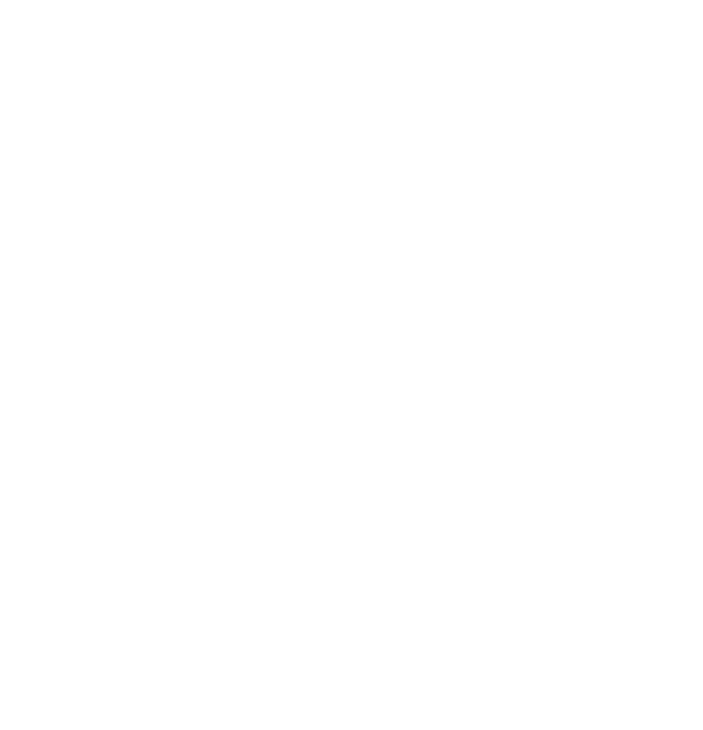
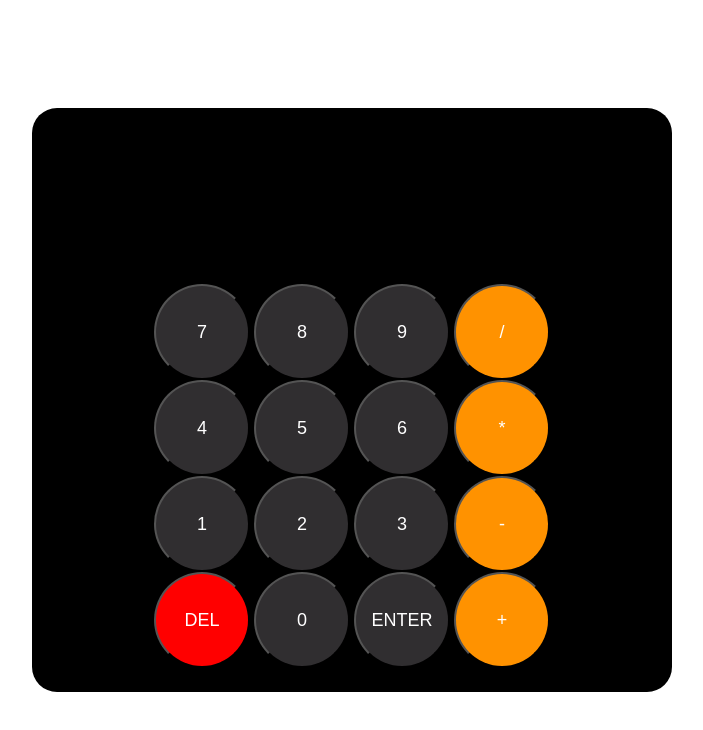
Before and after one commit to itsseanez/calculator, a plain HTML site: page index.html in a window 1280 px wide. Shown: the whole page, without its empty margins (288-991 px from the left). Drawn offline with Linux system fonts and the light colour scheme.

Commit message:
Create calculator html elements and style

```diff
--- a/index.html
+++ b/index.html
@@ -7,7 +7,33 @@
     <title>Calculator</title>
 </head>
 <body>
-
+    <div id="calculator">
+        <div id="screen"></div>
+        <div>
+            <button>7</button>
+            <button>8</button>
+            <button>9</button>
+            <button class="operator">/</button>
+        </div>
+        <div>
+            <button>4</button>
+            <button>5</button>
+            <button>6</button>
+            <button class="operator">*</button>
+        </div>
+        <div>
+            <button>1</button>
+            <button>2</button>
+            <button>3</button>
+            <button class="operator">-</button>
+        </div>
+        <div>
+            <button id="delete">DEL</button>
+            <button>0</button>
+            <button id="enter">ENTER</button>
+            <button class="operator">+</button>
+        </div>
+    </div>
     <script src="script.js"></script>
 </body>
 </html>
--- a/script.js
+++ b/script.js
@@ -1,32 +1,20 @@
-let add = (x, y) => {
-    return Number(x) + Number(y);
-};
-
-let subtract = (x, y) => {
-    return Number(x) - Number(y);
-};
-
-let multiply = (x, y) => {
-    return Number(x) * Number(y);
-};
-
-let divide = (x, y) => {
-    return Number(x) / Number(y);
-};
+const operator = ['+', '-', '*', '/']
+let x, y;
 
 let operate = (operator, x, y) => {
-    switch(operator) {
+    let add = (x, y) => Number(x) + Number(y);
+    let subtract = (x, y) => Number(x) - Number(y);
+    let multiply = (x, y) => Number(x) * Number(y);
+    let divide = (x, y) => Number(x) / Number(y);
+
+    switch (operator) {
         case '+':
-            add(x, y);
-            break;
+            return add(x, y);
         case '-':
-            subtract(x,y);
-            break;
+            return subtract(x, y);
         case '*':
-            multiply(x, y);
-            break;
+            return multiply(x, y);
         case '/':
-            divide(x,y);
-            break;
+            return divide(x, y);
     }
 };
--- a/styles.css
+++ b/styles.css
@@ -0,0 +1,39 @@
+html, body {
+    display: flex;
+    justify-content: center;
+    align-items: center;
+    height: 100%;
+}
+
+button {
+    border-radius: 50%;
+    height: 12vh;
+    width: 12vh;
+    background-color: #302E30;
+    color: #ffffff;
+    font-size: large;
+}
+
+#calculator {
+    background-color: black;
+    height: 70vh;
+    width: 50vw;
+    border-radius: 25px;
+    display: flex;
+    flex-direction: column;
+    justify-content: center;
+    align-items: center;
+    padding-bottom: 3vh;
+}
+
+#delete {
+    background-color: red;
+}
+
+.operator {
+    background-color: #FF9200;
+}
+
+#screen {
+    flex: 2;
+}
```
